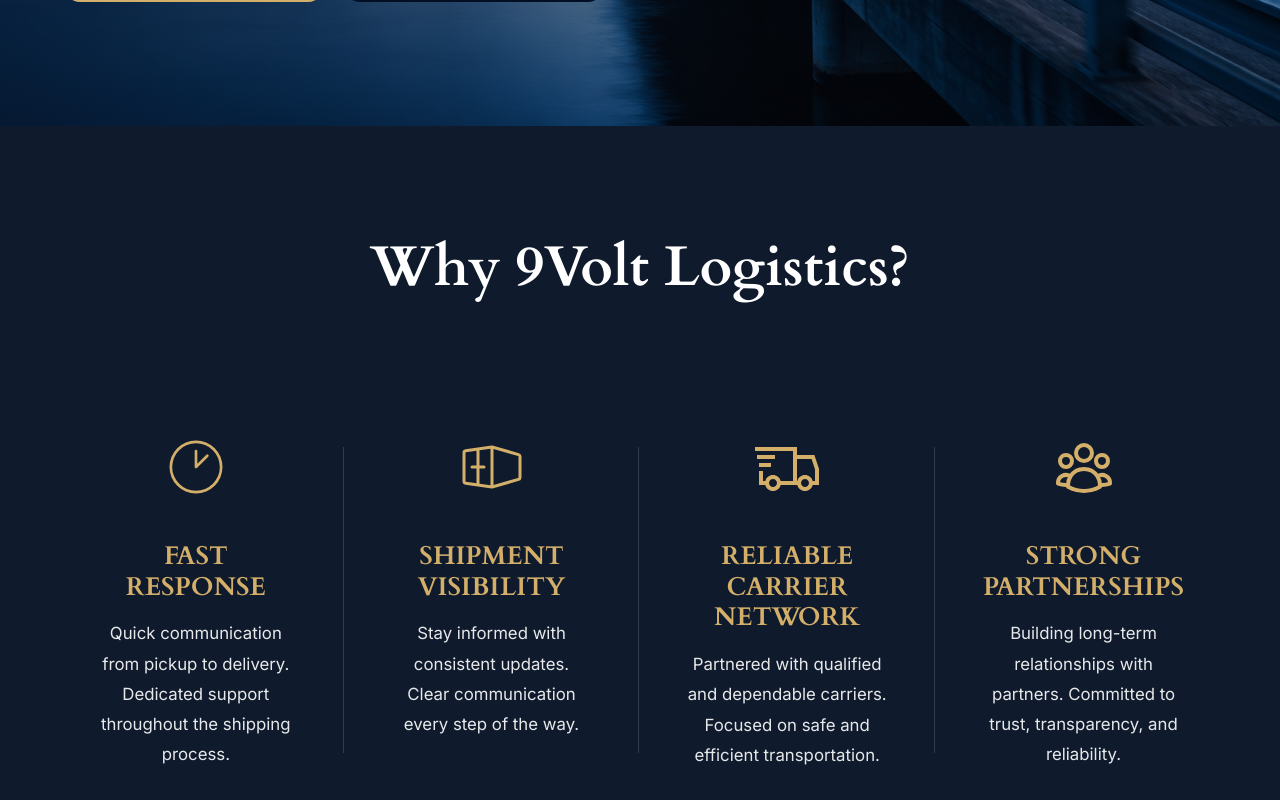
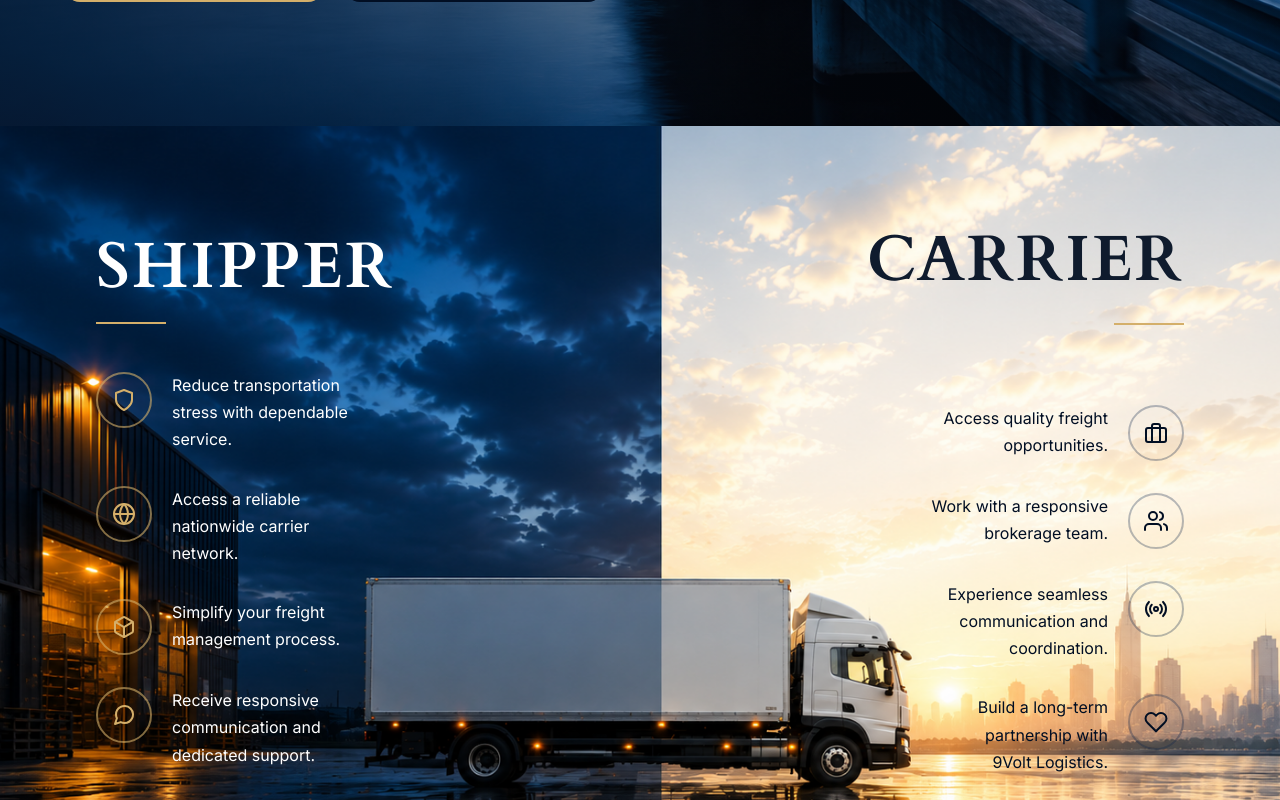
Before and after one commit to amynhha/9volt-logistics, a React (Vite) app: page /home in a window 1280 px wide. Shown: the part 780-1580 px from the top of the page. Built offline with nearby package versions, Linux system fonts and the light colour scheme.

Commit message:
Change order of Home page

```diff
--- a/src/page/Home.jsx
+++ b/src/page/Home.jsx
@@ -13,7 +13,6 @@
     return (
         <>
             <NavBar />
-
             <Hero
                 img={heroImage1}
                 title="9Volt Logistics"
@@ -33,11 +32,10 @@
                     Become a Carrier
                 </Button>
             </Hero>
-
+            <Comparison />
             <ReasonCard />
+            <Slider />
             <AboutSection />
-            <Slider />
-            <Comparison />
             <Paginator />
 
         </>
```
